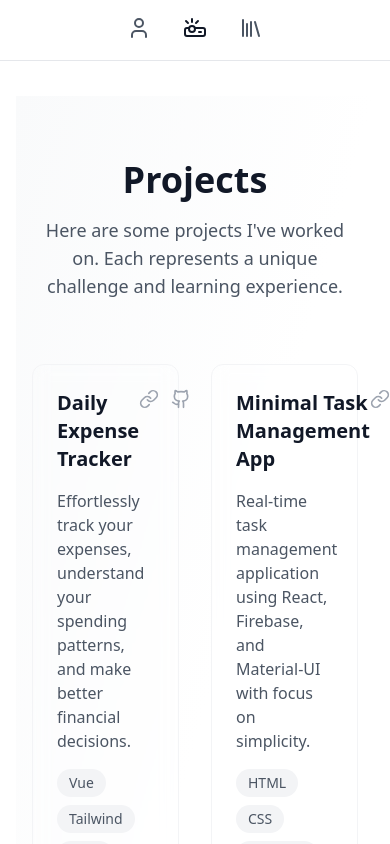
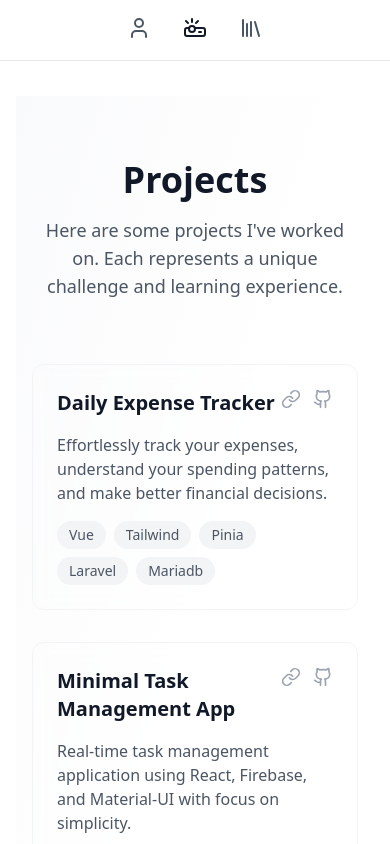
Before and after one commit to gurpreetkaits/gurpreetkait.in, a Vue app: page /projects in a window 390 px wide. Shown: the top 844 px of the page. Built offline with nearby package versions, Linux system fonts and the light colour scheme; a web font is replaced by a local one.

Commit message:
wip responsivenss

```diff
--- a/src/views/ProjectsView.vue
+++ b/src/views/ProjectsView.vue
@@ -50,7 +50,7 @@
 
     <!-- Projects Grid -->
     <div class="max-w-4xl mx-auto px-4 pb-20">
-      <div class="grid grid-cols-2 gap-8">
+      <div class="grid grid-cols-1 gap-8 md:grid-cols-2">
         <div v-for="project in projects" :key="project.title" class="group relative bg-white/60 backdrop-blur-sm rounded-xl p-6 transition-all
                     hover:shadow-lg hover:bg-white/80 border border-gray-100">
 
```
